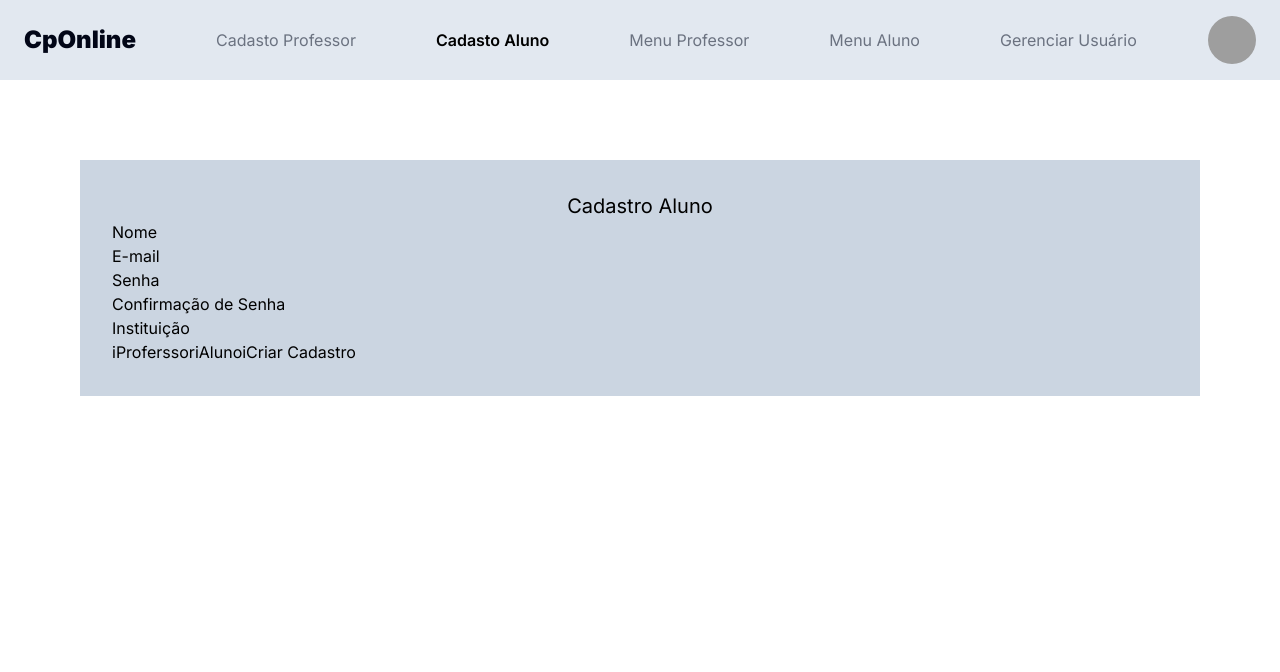
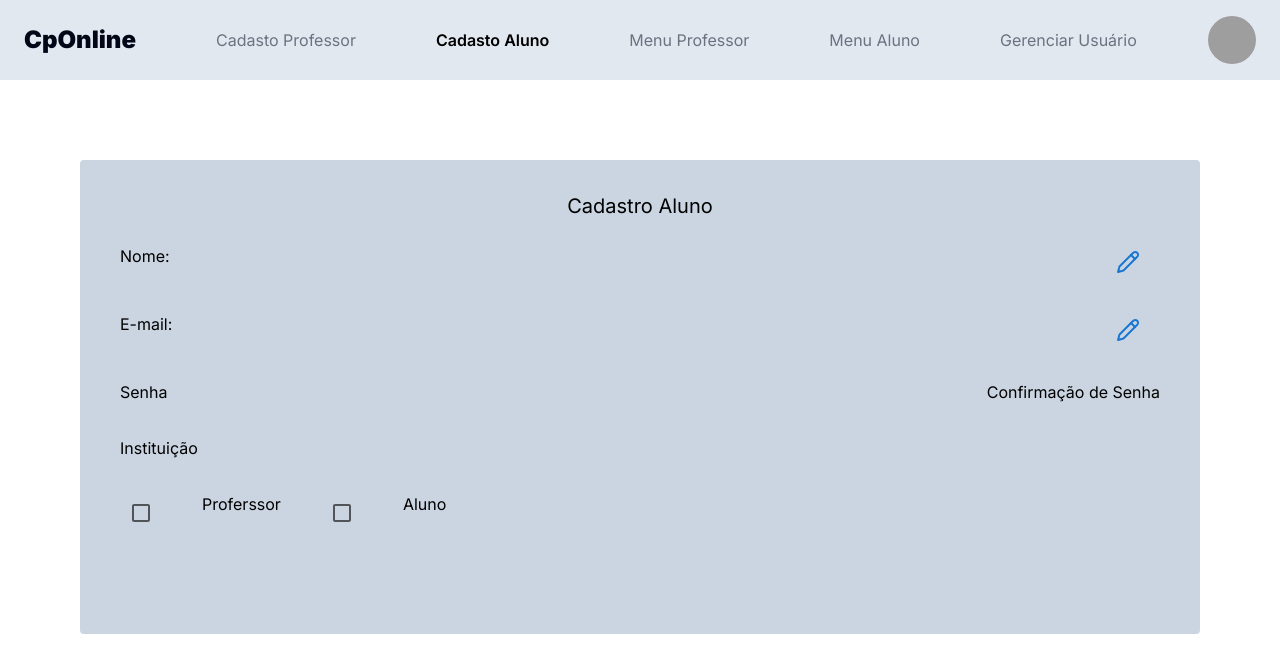
Before and after one commit to mfcgimenes1702/CpOnline, a Next.js app: page /CadastroAluno in a window 1280 px wide. Shown: the top 672 px of the page. Built offline with nearby package versions, Linux system fonts and the light colour scheme; grey boxes are pictures that could not be loaded.

Commit message:
Botão e Lista Suspensa

```diff
--- a/package.json
+++ b/package.json
@@ -9,7 +9,12 @@
     "lint": "next lint"
   },
   "dependencies": {
+    "@emotion/react": "^11.11.1",
+    "@emotion/styled": "^11.11.0",
+    "@heroicons/react": "^2.0.18",
+    "@mui/material": "^5.14.6",
     "autoprefixer": "10.4.15",
+    "lucide-react": "^0.269.0",
     "next": "13.4.19",
     "postcss": "8.4.28",
     "react": "18.2.0",
--- a/src/app/CadastroAluno/page.js
+++ b/src/app/CadastroAluno/page.js
@@ -1,41 +1,48 @@
 
+import DropMenu from "@/components/DropMenu";
 import NavBar from "@/components/NavBar";
-
+import { CheckIcon } from '@heroicons/react/24/solid'
+import { Button, Checkbox } from "@mui/material";
 
 export default function CadastroAluno() {
   return (
+    <>
+      <NavBar />
 
-<>
-  <NavBar/>
-
-    <main className="bg-slate-300 m-20 p-8">
+      <main className="bg-slate-300 m-20 p-8 rounded">
       <h2 className="text-xl flex justify-center">Cadastro Aluno</h2>
 
      <div>
       <div id="data">
        <div id="data-row">
-        <div>
-          <span>Nome</span>
+        <div className="flex justify-between hover:bg-slate-200 p-2 my-4 cursor-pointer rounded">
+          <span>Nome:</span>
+          <DropMenu />
         </div>
-        <div>
-          <span>E-mail</span>
+
+        <div className="flex justify-between hover:bg-slate-200 p-2 my-4 cursor-pointer rounded">
+          <span>E-mail:</span>
+          <DropMenu />
         </div>
-        <div>
+
+        <div className="flex justify-between hover:bg-slate-200 p-2 my-4 cursor-pointer rounded">
           <span>Senha</span>
-          </div>
-          <div>
           <span>Confirmação de Senha</span>
           </div>
-          <div>
+
+          <div className="hover:bg-slate-200 p-2 my-4 cursor-pointer rounded">
           <span>Instituição</span>
           </div>
-          <div>
-          <span>i</span>
-          <span>Proferssor</span>
-          <span>i</span>
-          <span>Aluno</span>
-          <span>i</span>
-          <span>Criar Cadastro</span>
+
+          <div className="flex gap-10 hover:bg-slate-200 p-2 my-4 cursor-pointer rounded">
+          <Checkbox/>
+          <span >Proferssor</span>
+          <Checkbox/>
+             <span>Aluno</span>
+          </div>
+
+          <div className="flex justify-end focus:bg-slate-200 p-2 my-4 cursor-pointer rounded  ">
+          <Button />
           </div>
        </div>
       </div>
--- a/src/app/CadastroProfessor/page.js
+++ b/src/app/CadastroProfessor/page.js
@@ -1,4 +1,7 @@
+import DropMenu from "@/components/DropMenu";
 import NavBar from "@/components/NavBar";
+import { CheckIcon } from '@heroicons/react/24/solid'
+import { Button, Checkbox } from "@mui/material";
 
 export default function CadastroProfessor() {
   return (
@@ -11,32 +14,34 @@ export default function CadastroProfessor() {
      <div>
       <div id="data">
        <div id="data-row">
-        <div className="hover:bg-slate-200 p-2 my-4 cursor-pointer rounded">
+        <div className="flex justify-between hover:bg-slate-200 p-2 my-4 cursor-pointer rounded">
           <span>Nome:</span>
+          <DropMenu />
         </div>
-        <div className="hover:bg-slate-200 p-2 my-4 cursor-pointer rounded">
+
+        <div className="flex justify-between hover:bg-slate-200 p-2 my-4 cursor-pointer rounded">
           <span>E-mail:</span>
+          <DropMenu />
         </div>
+
         <div className="flex justify-between hover:bg-slate-200 p-2 my-4 cursor-pointer rounded">
           <span>Senha</span>
           <span>Confirmação de Senha</span>
           </div>
+
           <div className="hover:bg-slate-200 p-2 my-4 cursor-pointer rounded">
           <span>Instituição</span>
           </div>
-          <div className="flex justify-between hover:bg-slate-200 p-2 my-4 cursor-pointer rounded">
-          <svg xmlns="http://www.w3.org/2000/svg" fill="none" viewBox="0 0 24 24" stroke-width="1.5" stroke="currentColor" class="w-6 h-6">
-            <path stroke-linecap="round" stroke-linejoin="round" d="M9 12.75L11.25 15 15 9.75M21 12a9 9 0 11-18 0 9 9 0 0118 0z" />
-          </svg>
+
+          <div className="flex gap-10 hover:bg-slate-200 p-2 my-4 cursor-pointer rounded">
+          <Checkbox/>
           <span >Proferssor</span>
-          <svg xmlns="http://www.w3.org/2000/svg" fill="none" viewBox="0 0 24 24" stroke-width="1.5" stroke="currentColor" class="w-6 h-6">
-            <path stroke-linecap="round" stroke-linejoin="round" d="M9 12.75L11.25 15 15 9.75M21 12a9 9 0 11-18 0 9 9 0 0118 0z" />
-          </svg>
+          <Checkbox/>
+             <span>Aluno</span>
+          </div>
 
-          <span>Aluno</span>
-          </div>
-          <div className="flex justify-end hover:bg-slate-200 p-2 my-4 cursor-pointer rounded  ">
-          <span>Criar Cadastro</span>
+          <div className="flex justify-end focus:bg-slate-200 p-2 my-4 cursor-pointer rounded  ">
+          <Button />
           </div>
        </div>
       </div>
--- /dev/null
+++ b/src/components/Button.jsx
@@ -0,0 +1,13 @@
+import * as React from 'react';
+import Stack from '@mui/material/Stack';
+import Button from '@mui/material/Button';
+
+export default function Button() {
+  return (
+    <Stack spacing={2} direction="row">
+
+      <Button variant="contained">Criar Cadastro</Button>
+
+    </Stack>
+  );
+}
--- /dev/null
+++ b/src/components/CheckBox.jsx
@@ -0,0 +1,15 @@
+import * as React from 'react';
+import Checkbox from '@mui/material/Checkbox';
+
+const label = { inputProps: { 'aria-label': 'Checkbox demo' } };
+
+export default function CheckBox() {
+  return (
+    <div>
+      <Checkbox {...label} defaultChecked />
+      <Checkbox {...label} />
+      <Checkbox {...label} disabled />
+      <Checkbox {...label} disabled checked />
+    </div>
+  );
+}
--- /dev/null
+++ b/src/components/DropMenu.jsx
@@ -0,0 +1,43 @@
+"use client"
+
+import * as React from 'react';
+import Button from '@mui/material/Button';
+import Menu from '@mui/material/Menu';
+import MenuItem from '@mui/material/MenuItem';
+
+export default function DropMenu() {
+  const [anchorEl, setAnchorEl] = React.useState(null);
+  const open = Boolean(anchorEl);
+  const handleClick = (event) => {
+    setAnchorEl(event.currentTarget);
+  };
+  const handleClose = () => {
+    setAnchorEl(null);
+  };
+
+  return (
+    <div>
+      <Button
+        id="basic-button"
+        aria-controls={open ? 'basic-menu' : undefined}
+        aria-haspopup="true"
+        aria-expanded={open ? 'true' : undefined}
+        onClick={handleClick}
+      >
+        <svg xmlns="http://www.w3.org/2000/svg" width="24" height="24" viewBox="0 0 24 24" fill="none" stroke="currentColor" stroke-width="2" stroke-linecap="round" stroke-linejoin="round" class="lucide lucide-pencil"><path d="M17 3a2.85 2.83 0 1 1 4 4L7.5 20.5 2 22l1.5-5.5Z"/><path d="m15 5 4 4"/></svg>
+      </Button>
+      <Menu
+        id="basic-menu"
+        anchorEl={anchorEl}
+        open={open}
+        onClose={handleClose}
+        MenuListProps={{
+          'aria-labelledby': 'basic-button',
+        }}
+      >
+        <MenuItem onClick={handleClose}>Editar</MenuItem>
+        <MenuItem onClick={handleClose}>Excluir</MenuItem>
+        </Menu>
+    </div>
+  );
+}
```
Also changed, not shown: 1 other file (tests, documents, lock files or other folders).
